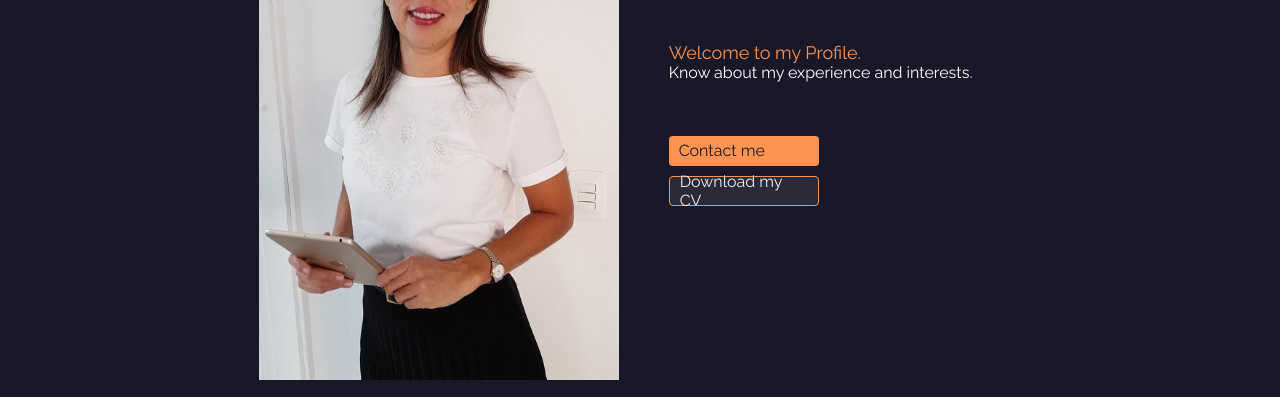
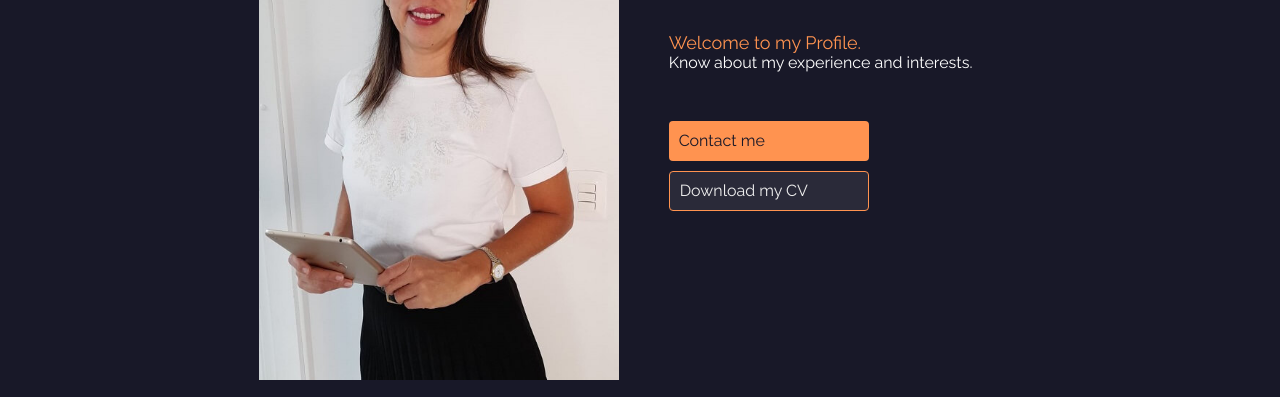
Before and after one commit to dimatori/portafolio, a plain HTML site: page index.html in a window 1280 px wide. Shown: the part 159-556 px from the top of the page. Drawn offline with Linux system fonts and the light colour scheme; some icons are missing.

Commit message:
Fixing buttons size

```diff
--- a/css/desktop.css
+++ b/css/desktop.css
@@ -29,6 +29,10 @@
         max-width: 100%;
         margin: 0 0 0 0;
 }
+.profile_gral_button{
+  height: 4rem;
+  width: 20rem;
+  }
 /******Soft skills********/
 .profile_soft_skills{
     display:flex;
--- a/index.html
+++ b/index.html
@@ -46,11 +46,11 @@
             </div>
             <div>
               <div class="profile_gral_info_buttons">
-                <!-- <button class="profile_gral_button defect" role="link" onclick="mailto:dimatori@gmail.com" type="submit"> Contact me</button> -->
                 <a class="profile_gral_button defect" role="button" href="mailto:dimatori@gmail.com" > Contact me</a>
                 <a class="profile_gral_button secondary" role="button" href="./downloads/CV-DIANA M TORRES RICAURTE.pdf" download="CV-DIANA M TORRES RICAURTE.pdf" > Download my CV</a>
-                <!-- <button class="profile_gral_button secondary" type="submit"> Download my CV</button> -->
-              </div> </div>
+
+              </div>
+            </div>
           </div>
       </section>
 <!-- Section soft skills begins -->
```
